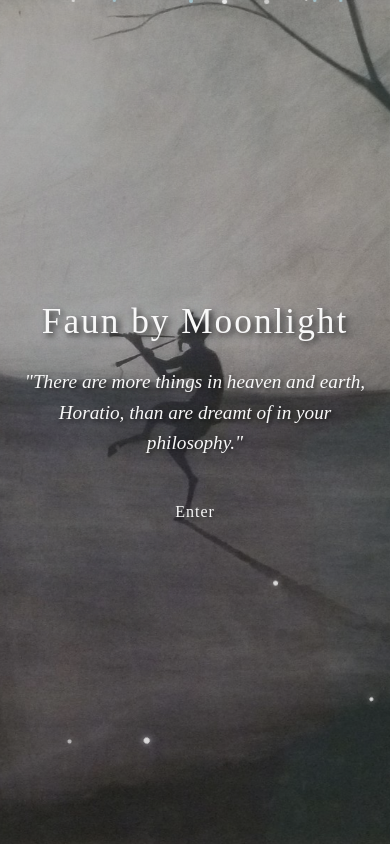
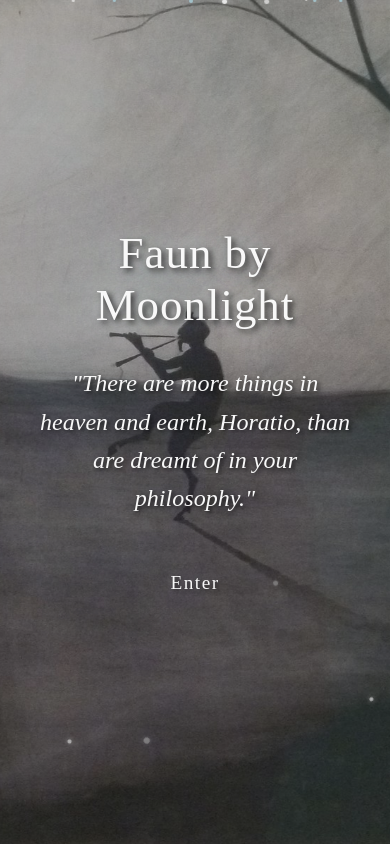
Before and after one commit to EliasGrove/Faunby-Moonlight, a plain HTML site: page index.html in a window 390 px wide. Drawn offline with Linux system fonts and the light colour scheme; a web font is replaced by a local one.

Commit message:
Update index.html

```diff
--- a/index.html
+++ b/index.html
@@ -126,20 +126,42 @@
             background: rgba(255, 255, 255, 0.8);
             border-radius: 50%;
             pointer-events: none;
-            animation: float 15s linear infinite;
+            animation: float 15s linear infinite, shimmerParticle 3s ease-in-out infinite;
             box-shadow: 0 0 6px rgba(255, 255, 255, 0.6);
         }
 
         .particle:nth-child(odd) {
             background: rgba(173, 216, 230, 0.7);
-            animation-duration: 20s;
+            animation: float 20s linear infinite, shimmerParticle 2.5s ease-in-out infinite;
+            animation-delay: 0s, 1s;
             box-shadow: 0 0 8px rgba(173, 216, 230, 0.5);
         }
 
         .particle:nth-child(3n) {
             background: rgba(255, 255, 255, 0.6);
-            animation-duration: 25s;
+            animation: float 25s linear infinite, shimmerParticle 4s ease-in-out infinite;
+            animation-delay: 0s, 2s;
             box-shadow: 0 0 10px rgba(255, 255, 255, 0.4);
+        }
+
+        /* Moonlight shimmer animation for particles */
+        @keyframes shimmerParticle {
+            0%, 100% {
+                background: rgba(255, 255, 255, 0.8);
+                box-shadow: 0 0 6px rgba(255, 255, 255, 0.6);
+            }
+            25% {
+                background: rgba(200, 200, 200, 0.6);
+                box-shadow: 0 0 4px rgba(200, 200, 200, 0.4);
+            }
+            50% {
+                background: rgba(160, 160, 160, 0.5);
+                box-shadow: 0 0 3px rgba(160, 160, 160, 0.3);
+            }
+            75% {
+                background: rgba(220, 220, 220, 0.7);
+                box-shadow: 0 0 5px rgba(220, 220, 220, 0.5);
+            }
         }
 
         @keyframes float {
@@ -164,7 +186,8 @@
             z-index: 2;
             color: #f8f8f8;
             text-shadow: 2px 2px 4px rgba(0, 0, 0, 0.7);
-            max-width: 800px;
+            max-width: 1200px;
+            width: 90%;
             padding: 0 20px;
             /* Subtle float animation for content */
             animation: contentFloat 8s ease-in-out infinite;
@@ -181,10 +204,10 @@
 
         .title {
             font-family: "IM Fell English SC", serif;
-            font-size: 4.5rem;
+            font-size: 6rem;
             font-weight: normal;
-            margin-bottom: 2rem;
-            letter-spacing: 2px;
+            margin-bottom: 2.5rem;
+            letter-spacing: 3px;
             text-shadow:
                 3px 3px 6px rgba(0, 0, 0, 0.8),
                 0 0 20px rgba(255, 255, 255, 0.3);
@@ -208,22 +231,22 @@
 
         .quote {
             font-family: "IM Fell English", serif;
-            font-size: 1.8rem;
+            font-size: 2.2rem;
             font-style: italic;
             line-height: 1.6;
-            margin-bottom: 3rem;
+            margin-bottom: 3.5rem;
             text-shadow: 2px 2px 4px rgba(0, 0, 0, 0.7);
-            max-width: 600px;
+            max-width: 900px;
         }
 
         .ethereal-button {
             font-family: "IM Fell English SC", serif;
-            font-size: 1.2rem;
-            letter-spacing: 1px;
+            font-size: 1.5rem;
+            letter-spacing: 1.5px;
             background: none;
             border: none;
             color: #f8f8f8;
-            padding: 15px 30px;
+            padding: 20px 40px;
             cursor: pointer;
             position: relative;
             transition: all 0.3s ease;
@@ -262,18 +285,19 @@
 
         @media (max-width: 768px) {
             .title {
-                font-size: 3rem;
-                margin-bottom: 1.5rem;
+                font-size: 4rem;
+                margin-bottom: 2rem;
+                letter-spacing: 2px;
             }
 
             .quote {
-                font-size: 1.4rem;
-                margin-bottom: 2rem;
+                font-size: 1.8rem;
+                margin-bottom: 2.5rem;
             }
 
             .ethereal-button {
-                font-size: 1rem;
-                padding: 12px 24px;
+                font-size: 1.3rem;
+                padding: 16px 32px;
             }
 
             /* Reduce animation intensity on mobile */
@@ -293,11 +317,17 @@
 
         @media (max-width: 480px) {
             .title {
-                font-size: 2.2rem;
+                font-size: 2.8rem;
+                letter-spacing: 1px;
             }
 
             .quote {
+                font-size: 1.5rem;
+            }
+
+            .ethereal-button {
                 font-size: 1.2rem;
+                padding: 14px 28px;
             }
         }
 
```
